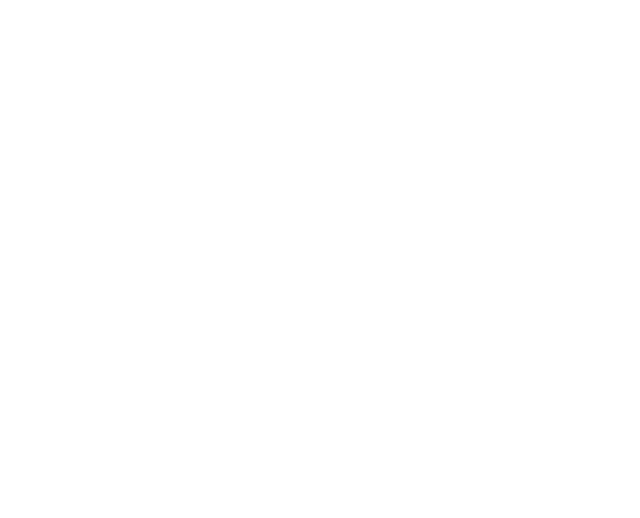
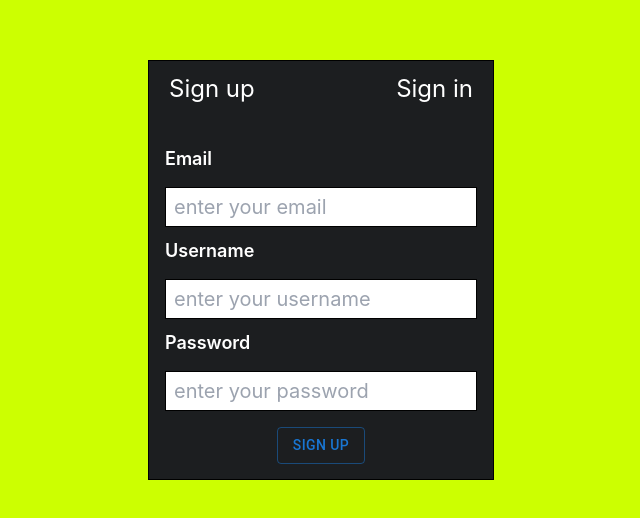
Before and after one commit to PYAG1/React-food-ordering-app, a React (Create React App) app: page /new in a window 1280 px wide. Before the commit this address had no page. Shown: the part 130-648 px from the top of the page, without its empty margins (319-959 px from the left). Built offline with nearby package versions, Linux system fonts and the light colour scheme.

Commit message:
adding backend

```diff
--- a/package.json
+++ b/package.json
@@ -3,7 +3,6 @@
   "version": "0.1.0",
   "private": true,
   "dependencies": {
-
     "@emotion/react": "^11.10.5",
     "@emotion/styled": "^11.10.5",
     "@mui/icons-material": "^5.11.0",
@@ -12,6 +11,7 @@
     "@testing-library/jest-dom": "^5.16.5",
     "@testing-library/react": "^13.4.0",
     "@testing-library/user-event": "^13.5.0",
+    "firebase": "^9.16.0",
     "react": "^18.2.0",
     "react-dom": "^18.2.0",
     "react-icons": "^4.7.1",
--- a/src/App.js
+++ b/src/App.js
@@ -1,9 +1,14 @@
+import React from "react";
 import { Routes,Route } from "react-router-dom";
 import All from "./components/All";
 import Extrainfo from "./components/extrainfo";
 import Firstpage from "./components/firstpage";
 import Fooddetail from "./components/fooddetail";
 import Main from "./components/Main";
+//import Newpage from "./components/newpage";
+import Signin from "./components/Signin";
+import Signup from "./components/Signup";
+const Lazyabout = React.lazy(()=>import("./components/newpage"));
 
 
 function App() {
@@ -16,6 +21,15 @@ function App() {
         <Route path='/extra ' element={<Extrainfo/>}/>
         <Route path='/main/:userId' element={<Fooddetail/>}/>
 
+        <Route path="/new" element={<React.Suspense fallback='loading....'><Lazyabout/></React.Suspense>}>
+        <Route index element={<Signup/>}/>
+
+<Route path='signup' element={<Signup/>}/>
+<Route path='signin' element={<Signin/>}/>
+
+        </Route>
+
+
       </Routes>
 
     </div>
--- /dev/null
+++ b/src/components/Signin.js
@@ -0,0 +1,72 @@
+import React from 'react'
+import { useState } from 'react';
+import { Button } from '@mui/material';
+import { getAuth,signInWithEmailAndPassword } from 'firebase/auth';
+
+export default function Signin() {
+
+    const [saform,sasetform]= useState({
+
+        email:'',
+        password:''
+      });
+
+      function handlein(event){
+        const {name,value}= event.target;
+        sasetform(prev=>{
+            return {...prev,
+             [name]:value
+           }
+           })
+        }
+
+        console.log(saform)
+
+
+        const suth = getAuth(app);
+
+      function Submit(e){
+        e.preventDefault()
+        //signing with firebase
+        signInWithEmailAndPassword(auth,saform.email,saform.password)
+        .then((res)=>{
+           alert('you have signed in')
+           navigate('/main');
+
+        })
+
+      }
+  return (
+    <div >
+            <form className=' h-[0310px] p-3' onSubmit={Submit}>
+
+
+             <div className=' flex flex-col justify-evenly h-[250px] '>
+             <div className=' flex flex-col justify-evenly gap-[.6em]'>
+             <label  htmlFor='email' className=' text-xl font-semibold  '>Email</label>
+
+             <input type='email' name='email' value={saform.email} onChange={handlein} className='text-[black] md:text-xl w-[100%] md:h-[40px] md:w-full border border-black placeholder:pl-1 pl-1' placeholder='enter your email' />
+             </div>
+             <div  className=' flex flex-col justify-evenly gap-[.6em] '>
+             <label htmlFor='email' className=' text-xl font-semibold '>Password</label>
+
+             <input type='password' name='password' value={saform.password} onChange={handlein} className='text-[black] md:text-xl w-[100%] md:h-[40px] md:w-full border border-black placeholder:pl-1 pl-1'  placeholder='enter your password' />
+             </div>
+             </div>
+             <div className=' flex justify-center w-full'>
+             <Button type='submit'>Sign in</Button>
+             </div>
+
+
+
+
+
+
+
+
+         </form>
+
+
+    </div>
+  )
+}
--- /dev/null
+++ b/src/components/Signup.js
@@ -0,0 +1,100 @@
+import React from 'react'
+import { useState } from 'react';
+import { Button } from '@mui/material';
+import { app, database } from './firebase';
+import {getAuth,createUserWithEmailAndPassword} from 'firebase/auth'
+import { collection,addDoc } from 'firebase/firestore';
+import { useNavigate } from 'react-router-dom';
+
+export default function Signup() {
+//state for input fields
+  const [form,setform]= useState({
+    name:'',
+    email:'',
+    password:''
+  });
+
+  const Auth = getAuth(app)
+
+  //function to manage state
+  function handlein(event){
+    const {name,value}= event.target;
+    setform(prev=>{
+        return {...prev,
+         [name]:value
+       }
+       })
+ }
+
+ //database for users
+ const databas = collection(database,'users')
+
+ //
+ const move = useNavigate()
+
+
+ function Submit(e){
+  e.preventDefault()
+//using firebase to create a new user
+  createUserWithEmailAndPassword(Auth,form.email,form.password)
+  .then((res)=>{
+     alert('Your account has been created')
+     move('/new/signin')
+
+  //adding the user details to a database
+     addDoc(databas,form)
+     .then(()=>{
+       console.log('data sent')
+
+     })
+     .catch((err)=>{
+       alert(err.message)
+     })
+
+
+
+
+    })
+    .catch((err)=>{
+      alert(err.message)
+   })
+
+
+
+
+
+
+
+ }
+
+  return (
+    <form className=' h-[310px] md:h-[360px] p-3 md:p-4' onSubmit={Submit}>
+
+
+    <div className=' flex flex-col justify-evenly h-[250px] gap-[10px]'>
+    <div className='flex flex-col gap-[14px]' >
+    <label htmlFor='email' className=' text-lg font-semibold '>Email</label>
+    <input type='email'  id='email' name='email' placeholder='enter your email' className='text-[black]   md:text-xl w-[100%] md:h-[40px] md:w-full border border-black placeholder:pl-1 pl-1'   value={form.email} onChange={handlein} />
+    </div>
+    <div  className='flex flex-col gap-[14px]'>
+    <label htmlFor='username'  className=' text-lg font-semibold'>Username</label>
+
+    <input type='text' name='name'  placeholder='enter your username' className= ' text-[black]   md:text-xl w-[100%] md:h-[40px] border md:w-full border-black placeholder:pl-1 pl-1 '  value={form.name} onChange={handlein} />
+    </div>
+    <div  className='flex flex-col gap-[14px]'>
+    <label htmlFor='email'  className=' text-lg font-semibold'>Password</label>
+    <input type='password' name='password'  placeholder='enter your password' className=' text-[black]  md:text-xl w-[100%] md:h-[40px] md:w-full border border-black placeholder:pl-1 pl-1' value={form.password} onChange={handlein}  />
+    </div>
+    </div>
+
+    <div className=' flex justify-center w-full mt-[2em]'>
+    <Button variant='outlined' type='submit'>Sign up</Button>
+    </div>
+
+
+
+
+</form>
+
+  )
+}
--- /dev/null
+++ b/src/components/firebase.js
@@ -0,0 +1,19 @@
+// Import the functions you need from the SDKs you need
+import { initializeApp } from "firebase/app";
+import {getFirestore} from 'firebase/firestore'
+// TODO: Add SDKs for Firebase products that you want to use
+// https://firebase.google.com/docs/web/setup#available-libraries
+
+// Your web app's Firebase configuration
+const firebaseConfig = {
+  apiKey: "AIzaSyAQk_-2UgGOgB1N-adLw1cxfp0TjJD275E",
+  authDomain: "foodapp-122f3.firebaseapp.com",
+  projectId: "foodapp-122f3",
+  storageBucket: "foodapp-122f3.appspot.com",
+  messagingSenderId: "884709662407",
+  appId: "1:884709662407:web:3dc01c826cd2c2e17868e2"
+};
+
+// Initialize Firebase
+export const app = initializeApp(firebaseConfig);
+export const database= getFirestore(app)
--- a/src/components/firstpage.js
+++ b/src/components/firstpage.js
@@ -52,15 +52,24 @@ export default function Firstpage() {
 
       <div className='text-[#ccff01] flex flex-col items-center gap-4 '>
         <p className=' text-2xl text-center text-[white] font-[Oswald]'>Tasty and Delicious Food just a tap away!</p>
-        <Button variant="outlined" className='w-[100px]'  color="inherit" onClick={()=>{
+
+       <div className=' flex w-full justify-evenly'> <Button variant="outlined" className='w-[100px]'  color="inherit" onClick={()=>{
           move('/main')
         }}>
           Order
         </Button>
 
+        <Button variant="outlined" className='w-[100px]'  color="inherit" onClick={()=>{
+          move('/new')
+        }}>
+          Sign In
+        </Button>
+        </div>
+
 
       </div>
   </div>
+
   )
 }
 </div>
--- a/src/components/foodcomp.js
+++ b/src/components/foodcomp.js
@@ -23,6 +23,10 @@ const addhandler= ()=>{
 
 
 }
+
+
+
+
 
 
 useEffect(()=>{
--- /dev/null
+++ b/src/components/newpage.js
@@ -0,0 +1,21 @@
+import React from 'react'
+import { Outlet,NavLink } from 'react-router-dom'
+
+export default function Newpage() {
+  return (
+    <div className=' md:flex md:items-center md:justify-center w-full h-screen bg-[#ccff01] text-[white]'>
+    <div className='flex flex-col justify-center px-[2em] h-screen md:w-[410px] '>
+        <div className=' border border-solid border-red-800 h-[420px] bg-[#1c1e20]'>
+        <div className=' flex justify-between px-5 pt-3'>
+                <NavLink to='signup' className=' text-2xl md:text-2xl pb-6'>Sign up</NavLink>
+                <NavLink to='signin' className=' text-2xl md:text-2xl pb-6'>Sign in</NavLink>
+
+                </div>
+                <Outlet/>
+
+        </div>
+
+    </div>
+    </div>
+  )
+}
```
Also changed, not shown: 1 other file (tests, documents, lock files or other folders).
